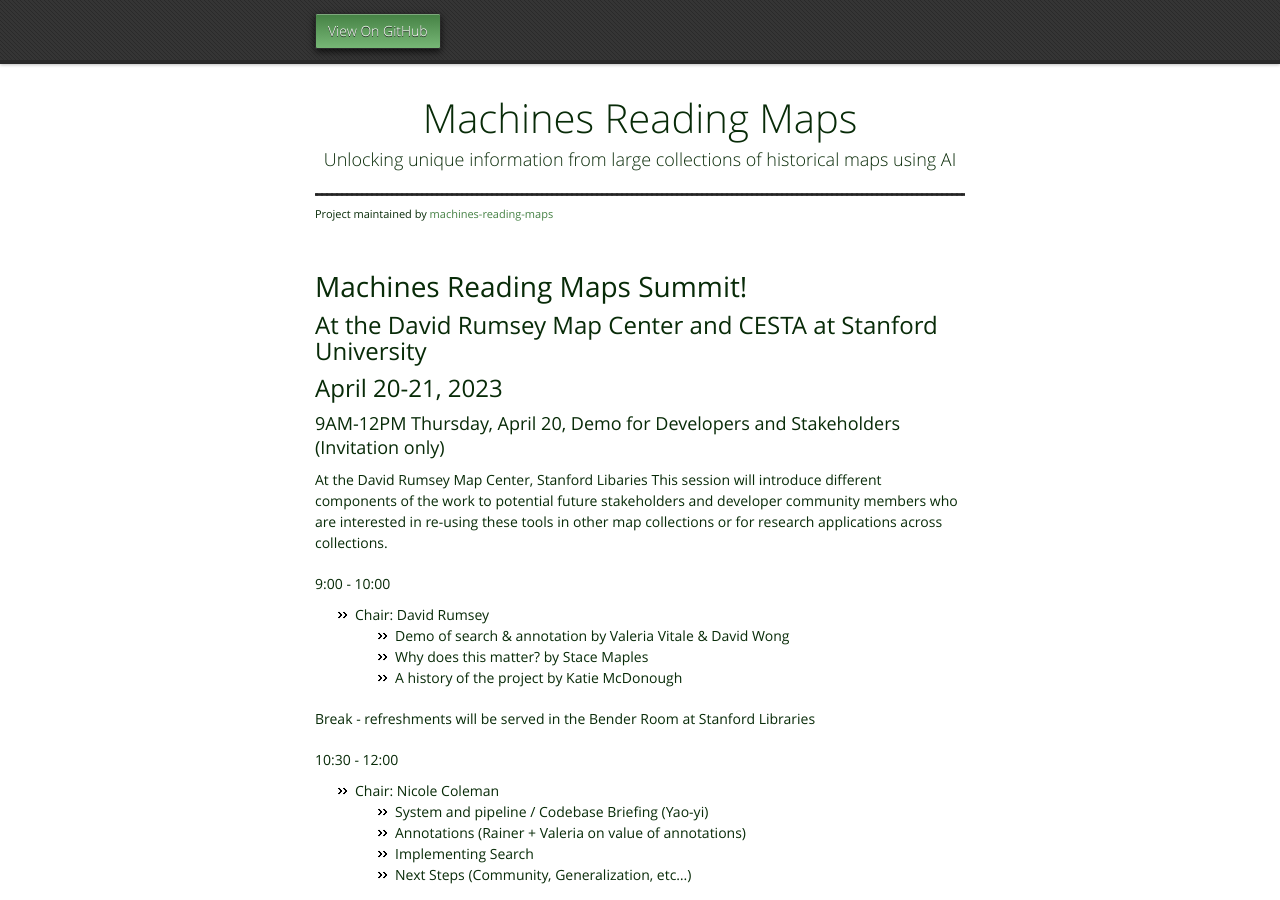
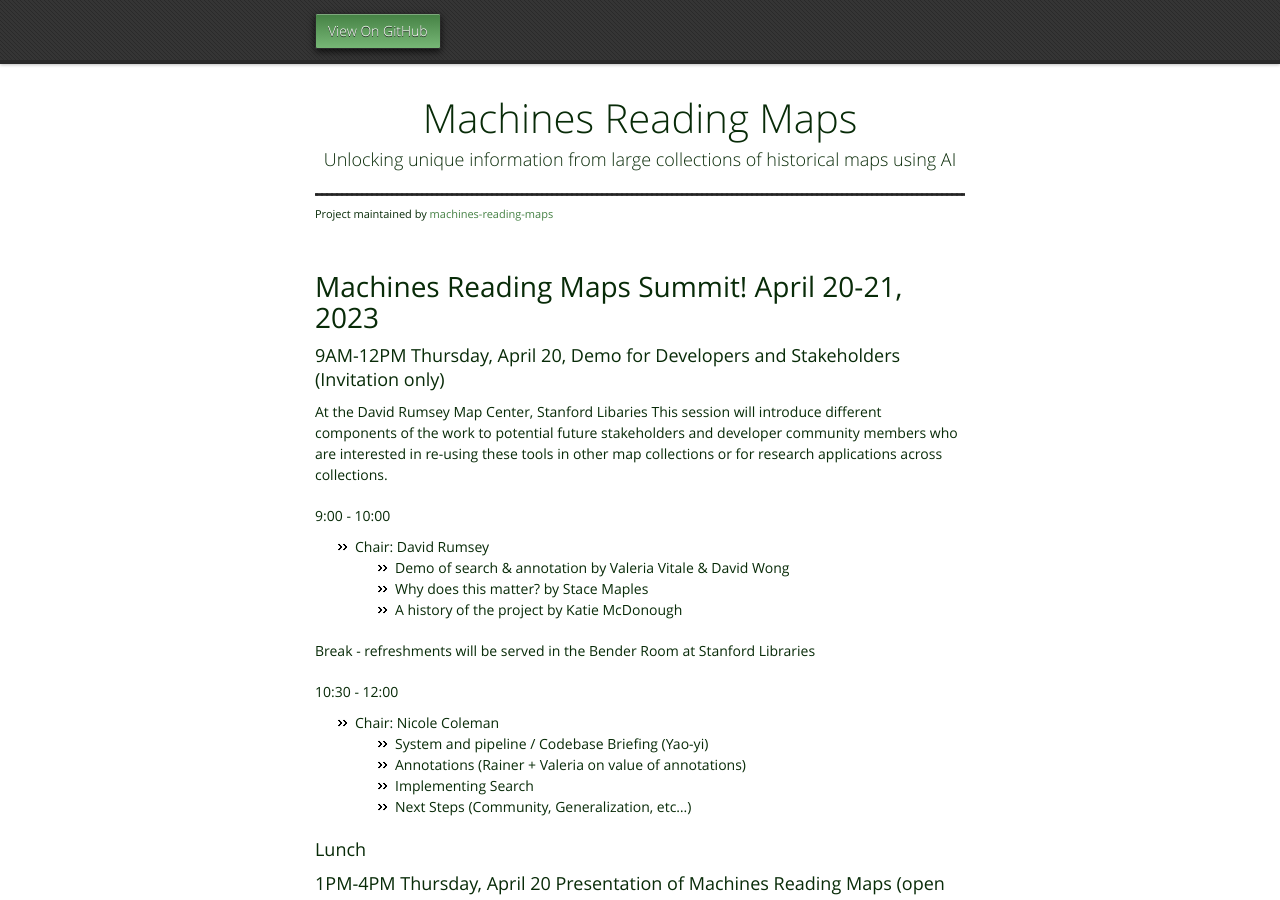
Before and after one commit to machines-reading-maps/machines-reading-maps.github.io, a Jekyll site: the page built from summit-2023.md, in a window 1280 px wide and 900 px high. Built offline with Jekyll 4.4.1, drawn with Linux system fonts in a browser that asks for light colours; our own code applies the rules of GitHub Pages for plain Markdown files.

Commit message:
Update summit-2023.md

```diff
--- a/summit-2023.md
+++ b/summit-2023.md
@@ -1,6 +1,4 @@
-# Machines Reading Maps Summit!
-## At the David Rumsey Map Center and CESTA at Stanford University
-## April 20-21, 2023
+# Machines Reading Maps Summit! April 20-21, 2023
 
 ###  9AM-12PM Thursday, April 20, Demo for Developers and Stakeholders (Invitation only)
 At the David Rumsey Map Center, Stanford Libaries
```
